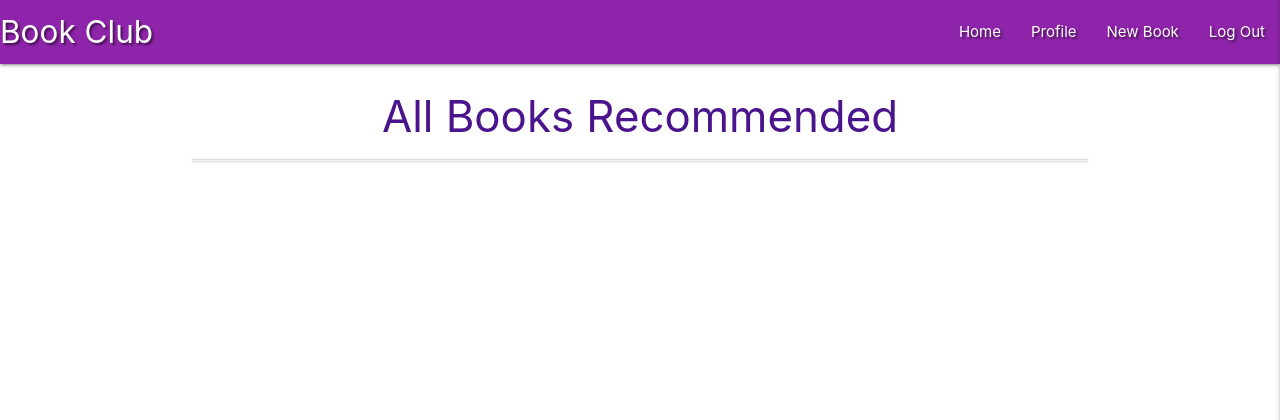
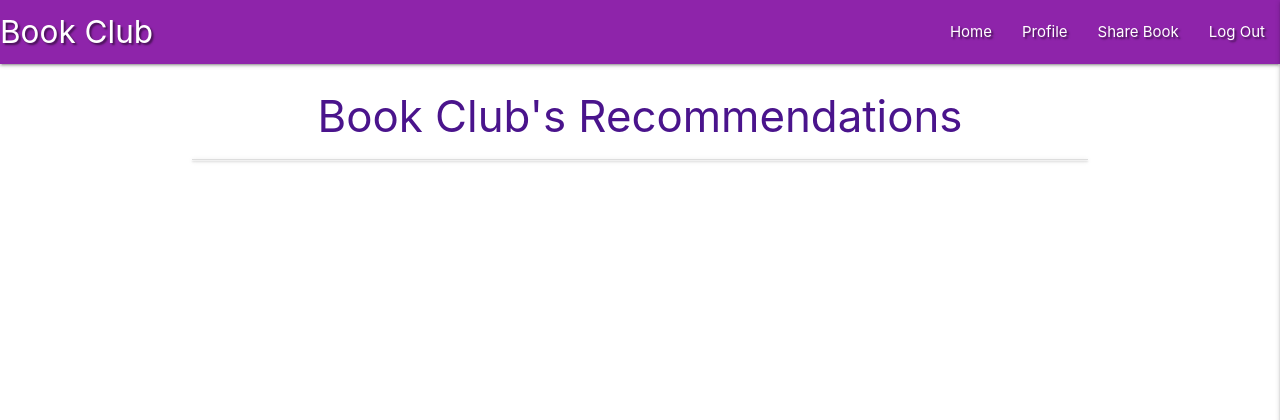
Before and after one commit to AlienatedSoftware/Third_Milestone_Book_Club, a Flask app: page /get_books in a window 1280 px wide. Shown: the top 420 px of the page. Run offline with Flask 2, Linux system fonts and the light colour scheme; the visitor is signed in with stand-in values (Sample User, id 1); data that the repository does not hold is empty; some libraries are stand-ins or nearby versions.

Commit message:
Front-end tweaks

```diff
--- a/templates/add_book.html
+++ b/templates/add_book.html
@@ -1,7 +1,7 @@
 {% extends "base.html" %}
 {% block content %}
 
-    <h3 class="purple-text text-darken-4 center-align">Add Book</h3>
+    <h3 class="purple-text text-darken-4 center-align">Share Your Book Recommendation</h3>
 
     <div class="row card-panel grey lighten-5">
         <form class="col s12" method="POST" action="{{ url_for('add_book') }}">
--- a/templates/base.html
+++ b/templates/base.html
@@ -24,7 +24,7 @@
                     <li><a href="{{ url_for('get_books') }}">Home</a></li>
                     {% if session.user %}
                         <li><a href="{{ url_for('profile', username=session['user']) }}">Profile</a></li>
-                        <li><a href="{{ url_for('add_book') }}">New Book</a></li>
+                        <li><a href="{{ url_for('add_book') }}">Share Book</a></li>
                         {% if session.user|lower == "admin"|lower %}
                             <li><a href="{{ url_for('get_categories') }}">Manage Categories</a></li>
                         {% endif %}
--- a/templates/books.html
+++ b/templates/books.html
@@ -1,7 +1,7 @@
 {% extends "base.html" %}
 {% block content %}
 
-<h3 class="purple-text text-darken-4 center-align">All Books Recommended</h3>
+<h3 class="purple-text text-darken-4 center-align">Book Club's Recommendations</h3>
 
     <ul class="collapsible">
         {% for book in books %}
@@ -10,7 +10,7 @@
                 <div class="col s3">
                     <i class="fas fa-caret-down"></i>
                     {% if session.user|lower == book.created_by|lower %}
-                        <a href="{{ url_for('delete_book', book_id=book._id) }}" class="btn-small green accent-4">Finished</a>
+                        <a href="{{ url_for('delete_book', book_id=book._id) }}" class="btn-small red accent-3">Delete</a>
                         <a href="{{ url_for('edit_book', book_id=book._id) }}" class="btn-small purple lighten-1">Edit</a>
                     {% endif %}
                 </div>
```
